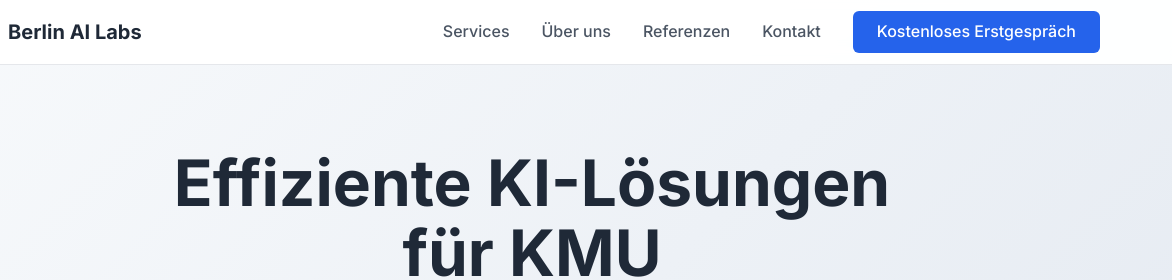
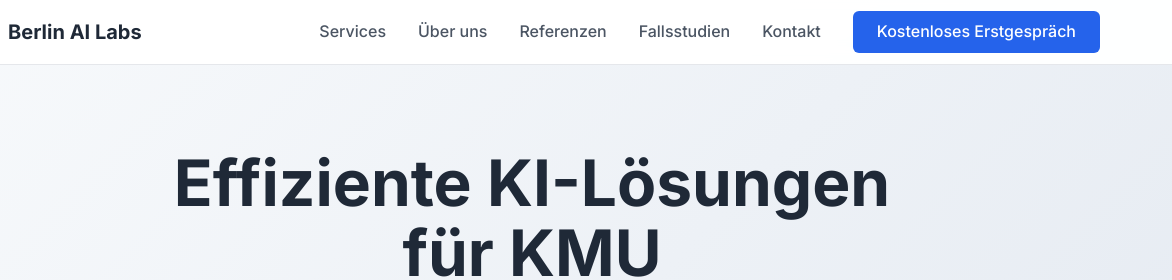
Before and after one commit to yogami/BerlinAILabsSite, a plain HTML site: page index.html in a window 1280 px wide. Shown: the top 280 px of the page, 108-1280 px from the left. Drawn offline with Linux system fonts and the light colour scheme.

Commit message:
Update index.html

```diff
--- a/index.html
+++ b/index.html
@@ -23,7 +23,7 @@
                 <a href="#services" class="nav-link">Services</a>
                 <a href="#about" class="nav-link">Über uns</a>
                 <a href="#testimonials" class="nav-link">Referenzen</a>
-
+                <a href="#case-studies" class="nav-link">Fallsstudien</a>
                 <a href="#contact" class="nav-link">Kontakt</a>
                 <a href="#contact" class="nav-cta">Kostenloses Erstgespräch</a>
             </div>
```
